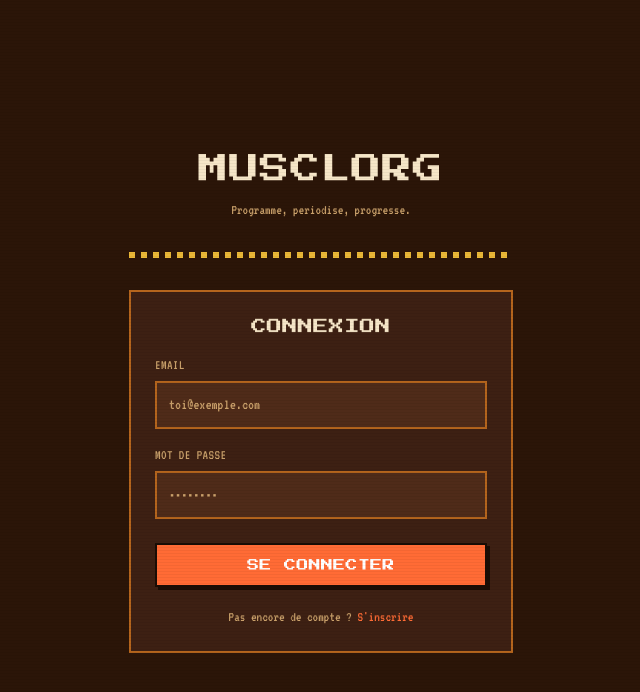
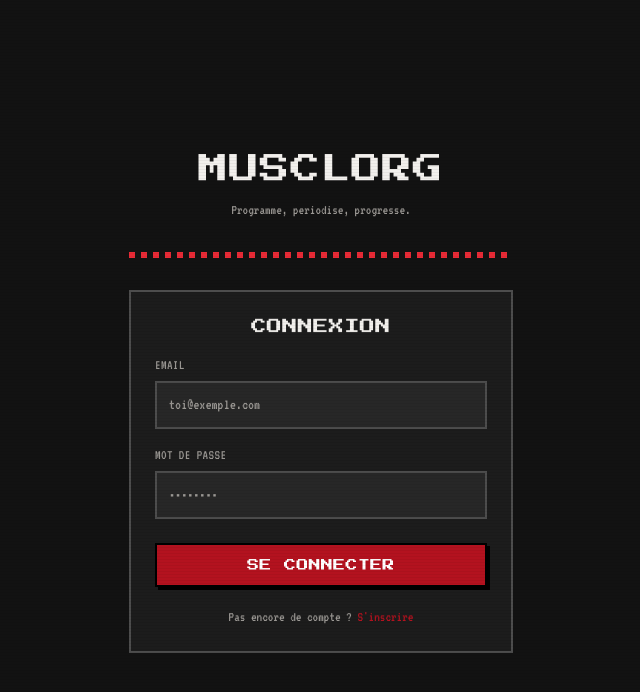
Before and after one commit to Zaphhhhh/musclorg, a React (Vite) app: page /login in a window 1280 px wide. Shown: the top 692 px of the page, without its empty margins (319-959 px from the left). Built offline with nearby package versions, Linux system fonts and the light colour scheme; no server answers.

Commit message:
better theme

```diff
--- a/src/index.css
+++ b/src/index.css
@@ -1,30 +1,30 @@
 @import "tailwindcss";
 
 :root {
-  /* Base - palette 16-bit chaude, façon coucher de soleil / arcade */
-  --bg: #2b1508;
-  --surface: #3d2013;
-  --surface-2: #4f2b19;
-  --border: #b5651d;
+  /* Base - noir/gris/blanc, ambiance survival-horror retro */
+  --bg: #121212;
+  --surface: #1c1c1c;
+  --surface-2: #272727;
+  --border: #4d4d4d;
 
   /* Texte */
-  --text: #f6e6c8;
-  --text-muted: #c9a06a;
+  --text: #f2f0ed;
+  --text-muted: #9a9793;
 
-  /* Accent (orange vif, energie arcade) */
-  --accent: #ff6b35;
-  --accent-hover: #ff8c5a;
-  --accent-text: #2b1508;
+  /* Accent (rouge sang) */
+  --accent: #b3121f;
+  --accent-hover: #d81e2c;
+  --accent-text: #ffffff;
 
-  /* Or / record / highlight (piece, etoile) */
-  --pr: #ffc93c;
+  /* Highlight / record (rouge ecarlate plus vif que l'accent) */
+  --pr: #ff2d3a;
 
   /* Etats */
-  --danger: #e63946;
-  --success: #a8d858;
+  --danger: #ff4d4d;
+  --success: #7a8f78;
 
   /* Ombre "pixel" dure, pas de flou, decalee */
-  --pixel-shadow: #1a0d05;
+  --pixel-shadow: #000000;
   --shadow: 4px 4px 0 var(--pixel-shadow);
 
   --font-display: 'Press Start 2P', system-ui, sans-serif;
```
